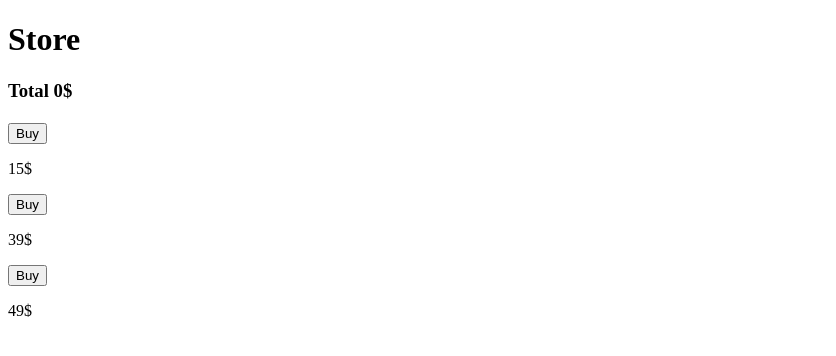
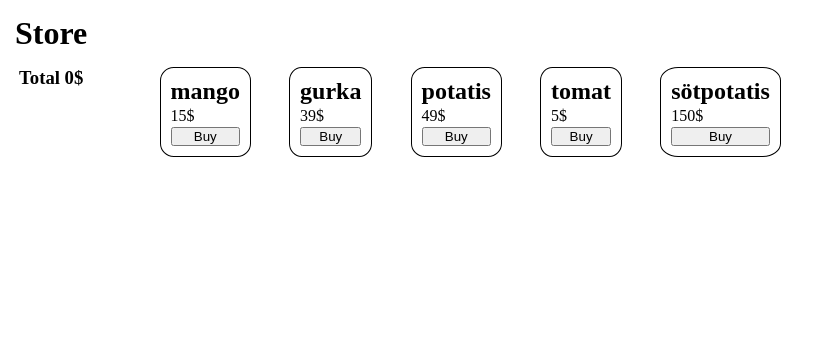
Before and after one commit to albinglindell/github-basics, a plain HTML site: page index.html in a window 1280 px wide. Shown: the whole page, without its empty margins (0-836 px from the left). Drawn offline with Linux system fonts and the light colour scheme.

Commit message:
la till css

```diff
--- a/index.html
+++ b/index.html
@@ -4,10 +4,11 @@
     <meta charset="UTF-8">
     <meta http-equiv="X-UA-Compatible" content="IE=edge">
     <meta name="viewport" content="width=device-width, initial-scale=1.0">
+    <link rel="stylesheet" href="style.css">
     <title>Document</title>
 </head>
 <body>
-    <h1>Store</h1>
+    <h1 class="rubrik">Store</h1>
     <div class="container"></div>
     <script src="main.js"></script>
 </body>
--- a/main.js
+++ b/main.js
@@ -22,17 +22,38 @@ let handel = [{
     price:49,
     storlek:"large",
     rutten:false
+},
+{
+    name:"tomat",
+    price:5,
+    storlek:"large",
+    rutten:false
+},
+{
+    name:"sötpotatis",
+    price:150,
+    storlek:"large",
+    rutten:false
 }
+
 ]
 
 handel.forEach(item => {
+    let diven = document.createElement("div")
+    let header = document.createElement("h2")
+    let para3 = document.createElement("p")
+    let btn= document.createElement("button")
+    diven.classList="small-boxes"
+    header.innerText=item.name
+    para3.innerText = item.price+"$ "
+    btn.innerText= "Buy"
 
-    let btn= document.createElement("button")
-    btn.innerText= "Buy"
-    container.appendChild(btn)
-    let para3 = document.createElement("p")
-    para3.innerText = item.price+"$"
-    container.appendChild(para3)
+    diven.appendChild(header)
+    diven.appendChild(para3)
+    diven.appendChild(btn)
+    container.appendChild(diven)
+
+
     btn.addEventListener("click", ()=>{
 
         total = total + item.price
--- /dev/null
+++ b/style.css
@@ -0,0 +1,26 @@
+*{
+    padding:0;
+    margin: 0;
+    box-sizing: border-box;
+}
+
+.container{
+    display: flex;
+    justify-content: space-around;
+    width: 800px;
+
+}
+
+
+.small-boxes{
+    display: flex;
+    flex-direction: column;
+    justify-content: space-between;
+    height: 90px;
+    border: 1px solid black;
+    border-radius: 15%;
+    padding: 10px;
+}
+.rubrik{
+    padding: 15px;
+}
```
